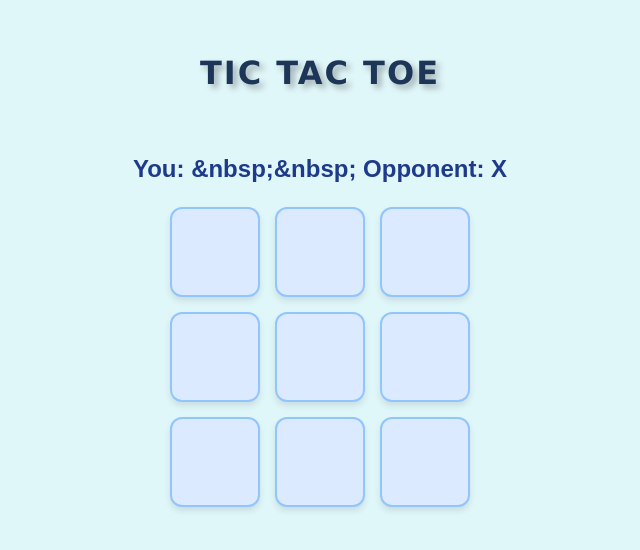
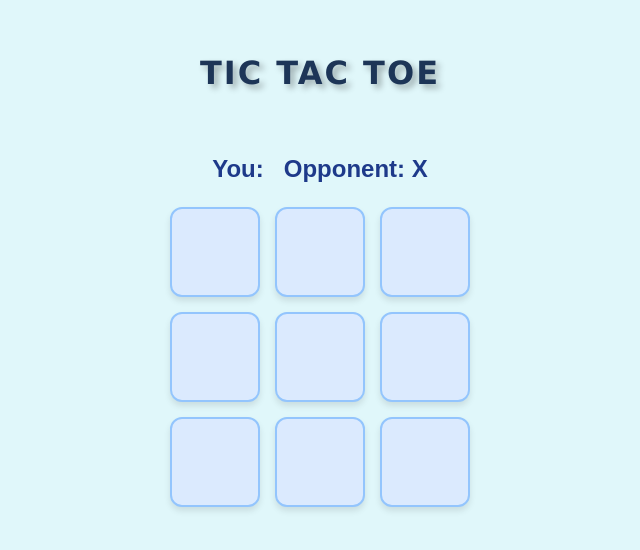
Before and after one commit to devsandanayake/tic-tac-toe-with-socket-update, a Next.js app: page / in a window 1280 px wide. Shown: the part 112-662 px from the top of the page, without its empty margins (320-960 px from the left). Built offline with nearby package versions, Linux system fonts and the light colour scheme; no server answers.

Commit message:
space \u00A0 add

```diff
--- a/src/app/page.js
+++ b/src/app/page.js
@@ -195,14 +195,14 @@ const GameRoom = () => {
             {/* Current Player's Symbol */}
             <div className="player">
                 <div className="player-symbol">
-                    {`You: ${mySymbol} &nbsp;`}
+                    {`You: ${mySymbol}\u00A0`}
                 </div>
             </div>
 
             {/* Opponent's Symbol */}
             <div className="player">
                 <div className="player-symbol">
-                    {`&nbsp; Opponent: ${mySymbol === ' X' ? ' O' : ' X'}`}
+                    {`\u00A0Opponent: ${mySymbol === ' X' ? ' O' : ' X'}`}
                 </div>
             </div>
         </div>
```
